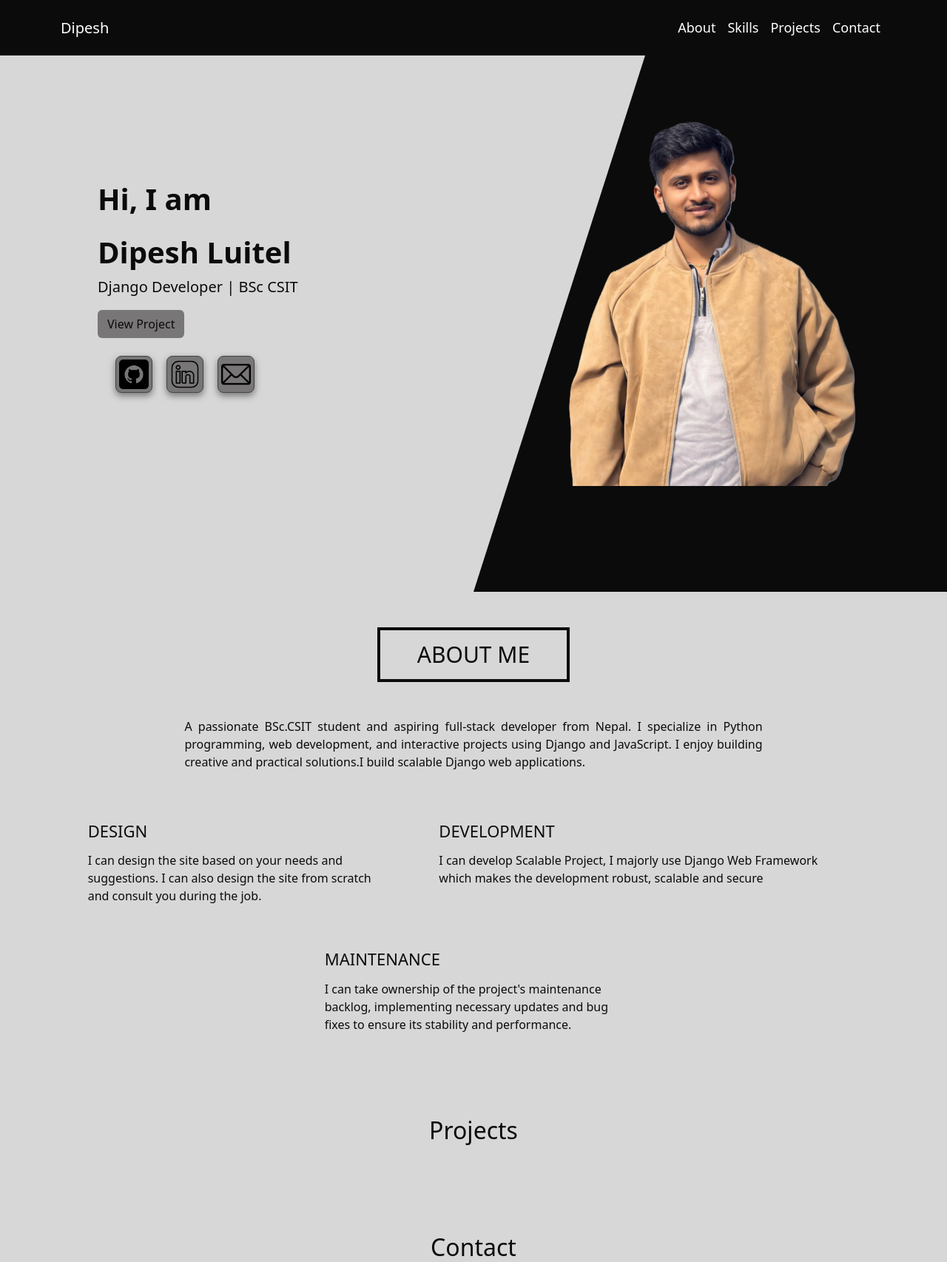
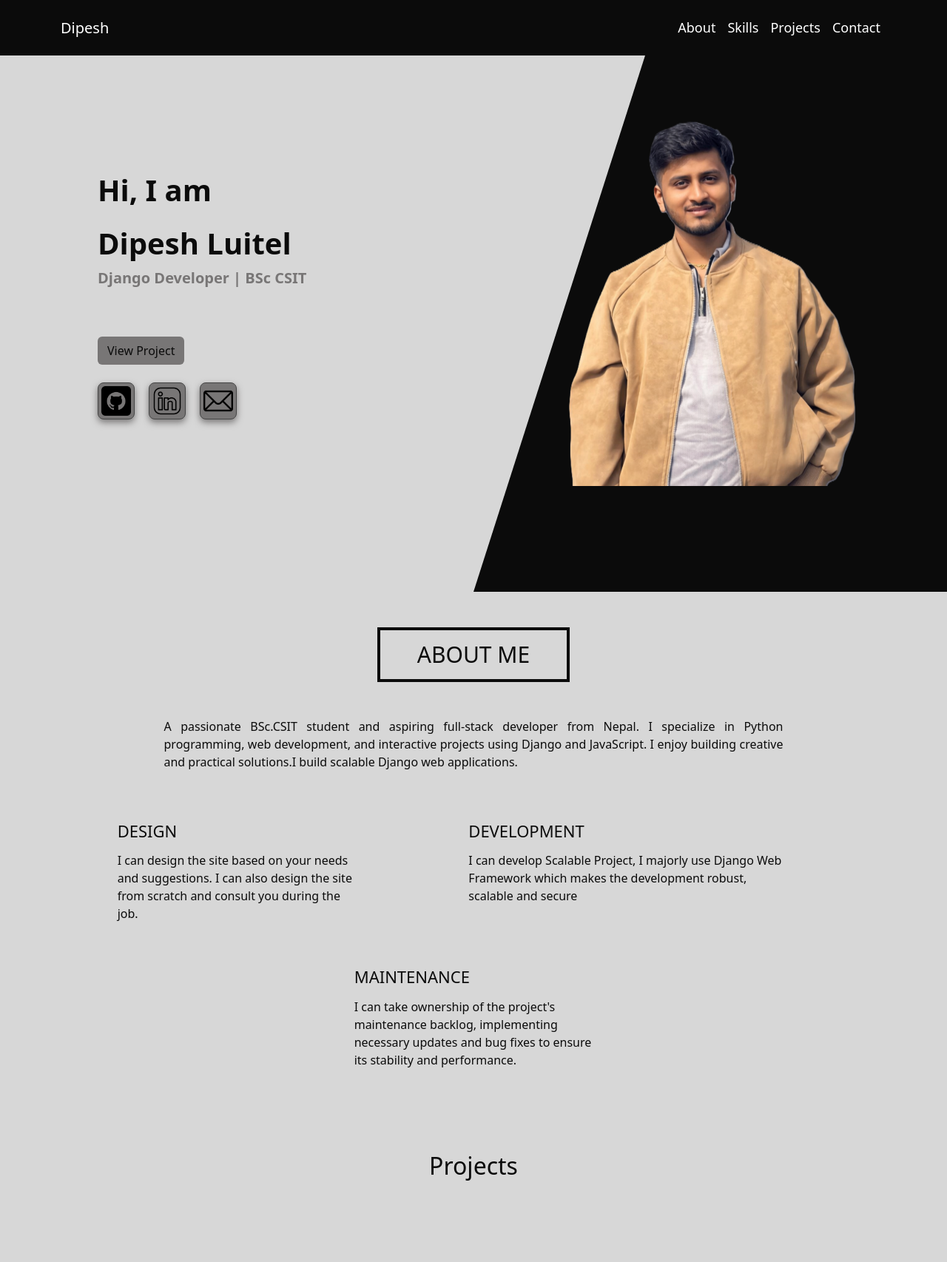
Before and after one commit to dipeshluitel/Portfolio, a Django app: page / in a window 1280 px wide. Shown: the top 1706 px of the page at 74% size. Run offline with Django 5.2, Linux system fonts and the light colour scheme; data that the repository does not hold is empty.

Commit message:
fix(id:about/home): css updated

```diff
--- a/myportfolio/portfolio/static/portfolio/css/style.css
+++ b/myportfolio/portfolio/static/portfolio/css/style.css
@@ -58,7 +58,7 @@ body{
 
 }
 .about-section p{
-    width: 70%;
+    width: 75%;
     text-align: justify;
     user-select: none;
 }
@@ -109,6 +109,10 @@ body{
     width: 70%;
     max-width: 400px;
 }
+.title{
+    color: #787676;
+    font-size: 20px;
+}
 
 .about-card {
     width: 100%;
@@ -118,6 +122,7 @@ body{
     justify-content: center;
     align-items: center;
     user-select: none;
+    padding: 0px 40px;
 }
 .about-card h2{
     font-size: 22px;
@@ -126,7 +131,7 @@ body{
 .about-card:hover{
     transform: scale(1.05);
     background-color:  D7D7D7(106, 105, 105);
-    box-shadow: 0px 1px 0px #a19999;
+    box-shadow: 5px 10px 8px #0B0B0B;
     transition: 0.2s ease-in-out;
     cursor: pointer;
 
--- a/myportfolio/portfolio/templates/portfolio/home.html
+++ b/myportfolio/portfolio/templates/portfolio/home.html
@@ -9,11 +9,11 @@
         <div class="container mx-auto" data-aos="fade-up">
             <h1 class="fw-bold mb-4">Hi, I am</h1>
             <h1 class="fw-bold">Dipesh Luitel</h1>
-            <p class="lead">Django Developer | BSc CSIT</p>
-            <a href="#projects" class="btn home-btn">View Project</a>
+            <p class="fw-bold title">Django Developer | BSc CSIT</p>
+            <a href="#projects" class="btn home-btn mt-5">View Project</a>
 
 
-            <div class="logo-home m-4">
+            <div class="logo-home mt-4">
                 <a href="https://www.github.com/dipeshluitel" target="_blank">
                     <img src="{%static 'portfolio/images/github.png' %}" class="logo-img-top" alt="github">
                 </a>
```
